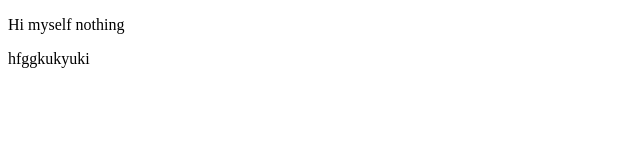
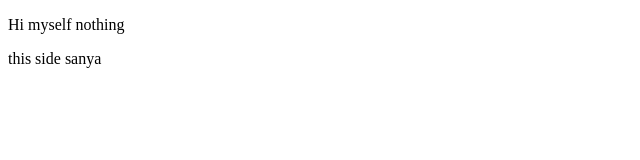
Before and after one commit to sanyadixit/test1, a plain HTML site: page index.html in a window 1280 px wide. Shown: the full height of the page, 0-640 px from the left. Drawn offline with Linux system fonts and the light colour scheme.

Commit message:
paragraph text changed

```diff
--- a/index.html
+++ b/index.html
@@ -7,6 +7,6 @@
 </head>
 <body>
     <p> Hi myself nothing  </p>
-    <p> hfggkukyuki</p>
+    <p> this side sanya</p>
 </body>
 </html>
```
